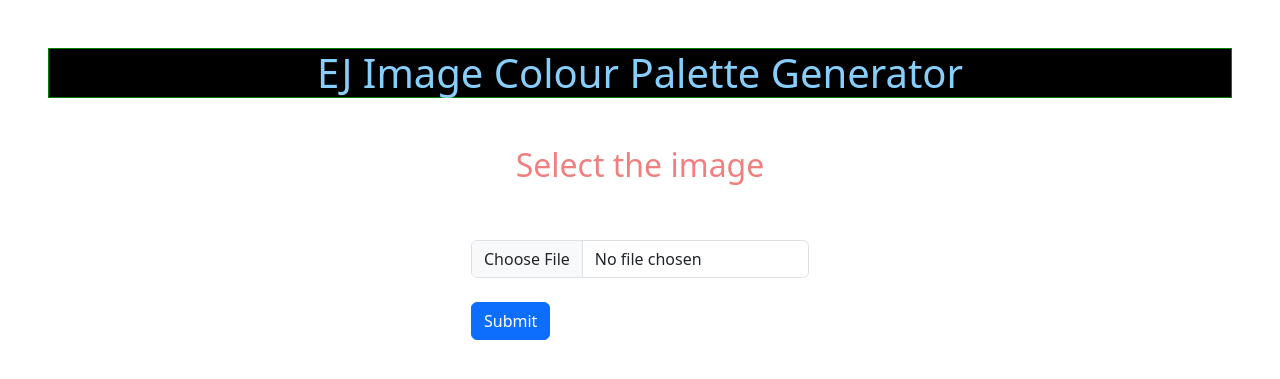
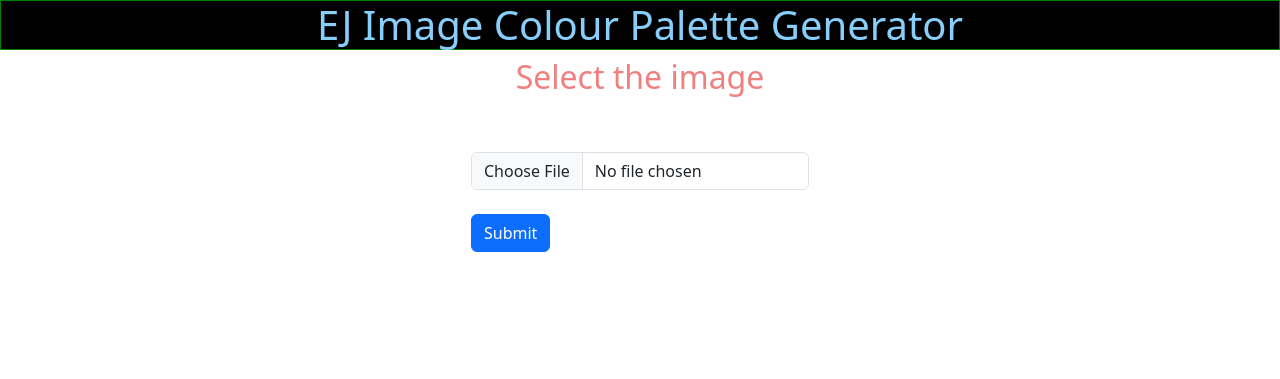
Before and after one commit to EJezhil/Ej-Image-Color-Palette, a Flask app: page / in a window 1280 px wide. Shown: the top 379 px of the page. Run offline with Flask 2, Linux system fonts and the light colour scheme.

Commit message:
commit 2

```diff
--- a/templates/index.html
+++ b/templates/index.html
@@ -42,7 +42,7 @@
   </script>
 </head>
 <body>
-    <h1 style="text-align: center;color: lightskyblue;border: 1px solid green; background-color: black;" class="m-5">EJ Image Colour Palette Generator</h1>
+    <h1 style="text-align: center;color: lightskyblue;border: 1px solid green; background-color: black;">EJ Image Colour Palette Generator</h1>
     <h2 style="text-align: center; color:lightcoral;">Select the image</h2>
     <br>
 
```
